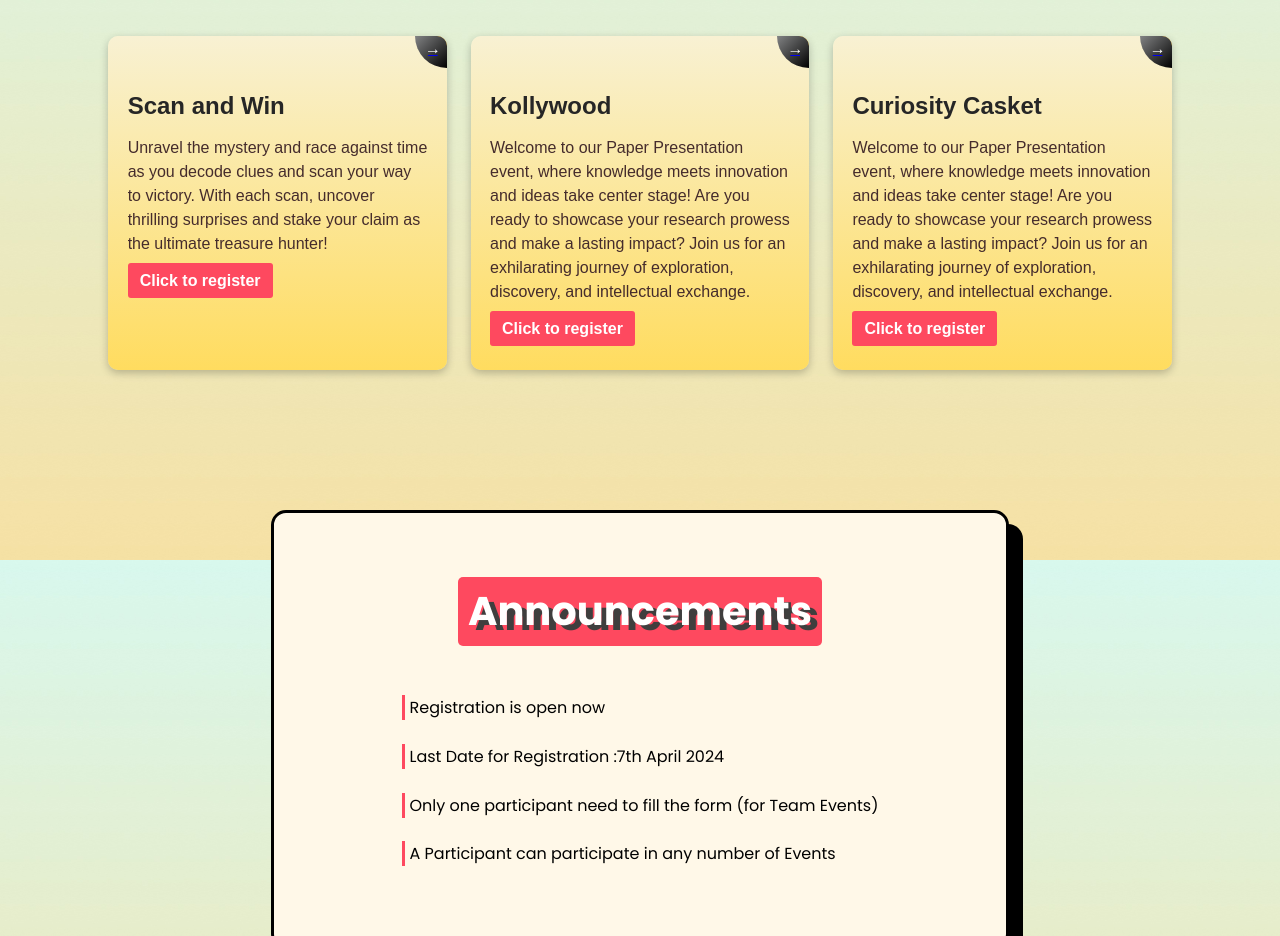
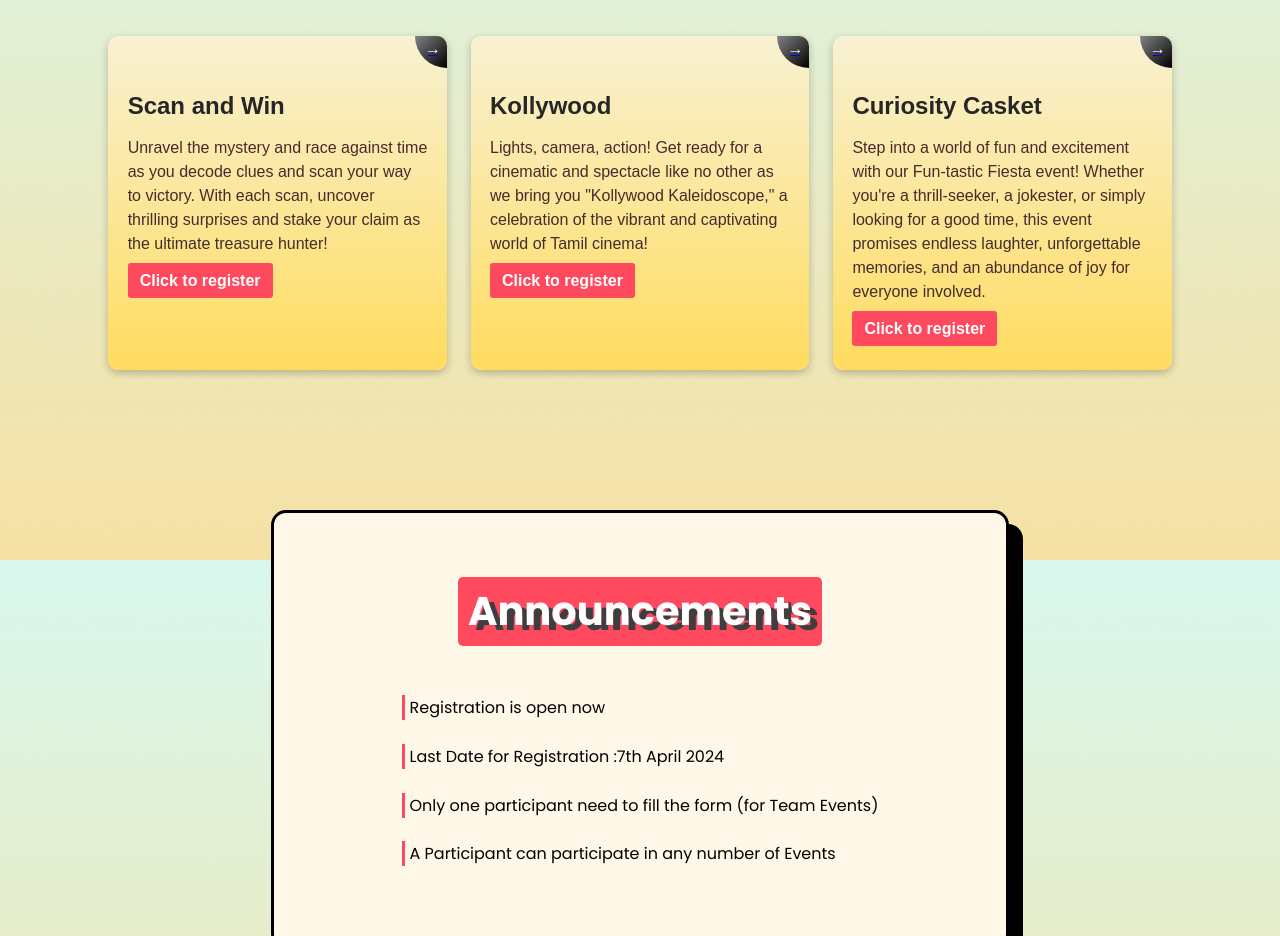
Before and after one commit to Karthick1242004/Cognissance, a React (Create React App) app: page / in a window 1280 px wide. Shown: the part 3440-4376 px from the top of the page. Built offline with nearby package versions, Linux system fonts and the light colour scheme; a web font is replaced by a local one.

Commit message:
Update Nonevents.jsx

```diff
--- a/src/components/Eventlist/Nonevents.jsx
+++ b/src/components/Eventlist/Nonevents.jsx
@@ -20,8 +20,7 @@ function Nonevents() {
     <div className={Eo.card}>
       <p className={Eo.cardtitle}>Kollywood</p>
       <p className={Eo.smalldesc}>
-         Welcome to our Paper Presentation event, where knowledge meets innovation and ideas take center stage! Are you ready to showcase your research prowess and make a lasting impact? Join us for an exhilarating journey of exploration,
-         discovery, and intellectual exchange.
+         Lights, camera, action! Get ready for a cinematic and spectacle like no other as we bring you "Kollywood Kaleidoscope," a celebration of the vibrant and captivating world of Tamil cinema!
       </p>
       <Link to='/kollywood' className={Eo.reg}>Click to register</Link>
       <div className={Eo.gocorner}>
@@ -42,8 +41,7 @@ function Nonevents() {
     <div className={Eo.card}>
       <p className={Eo.cardtitle}>Curiosity Casket</p>
       <p className={Eo.smalldesc}>
-         Welcome to our Paper Presentation event, where knowledge meets innovation and ideas take center stage! Are you ready to showcase your research prowess and make a lasting impact? Join us for an exhilarating journey of exploration,
-         discovery, and intellectual exchange.
+         Step into a world of fun and excitement with our Fun-tastic Fiesta event! Whether you're a thrill-seeker, a jokester, or simply looking for a good time, this event promises endless laughter, unforgettable memories, and an abundance of joy for everyone involved.
       </p>
       <Link to="/casket" className={Eo.reg}>Click to register</Link>
       <div className={Eo.gocorner}>
```
